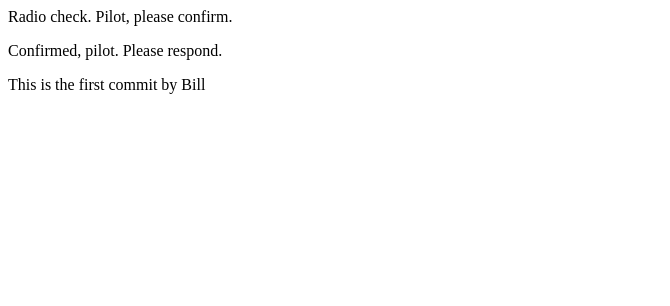
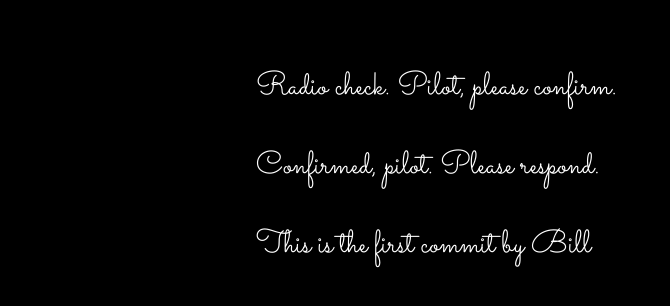
Before and after one commit to jailyndyer/testing, a plain HTML site: page Index.html in a window 1280 px wide. Shown: the whole page, without its empty margins (0-670 px from the left). Drawn offline with Linux system fonts and the light colour scheme.

Commit message:
Added new style

```diff
--- a/Index.html
+++ b/Index.html
@@ -1,4 +1,8 @@
 <html>
+   <head>
+      <link rel="stylesheet" type="text/css" href="style.css">
+   </head>
+   <link href="https://fonts.googleapis.com/css?family=Sacramento" rel="stylesheet">
    <body>
       <p>Radio check. Pilot, please confirm.</p>
 	  <p>Confirmed, pilot.  Please respond.</p>
--- /dev/null
+++ b/style.css
@@ -0,0 +1,9 @@
+body {
+   color: white;
+   background-color: black;
+   font-family: 'Sacramento', cursive;
+   font-size: 32px;
+   margin-top: 5%;
+   margin-left: 20%;
+   margin-right: 20%;
+}
```
